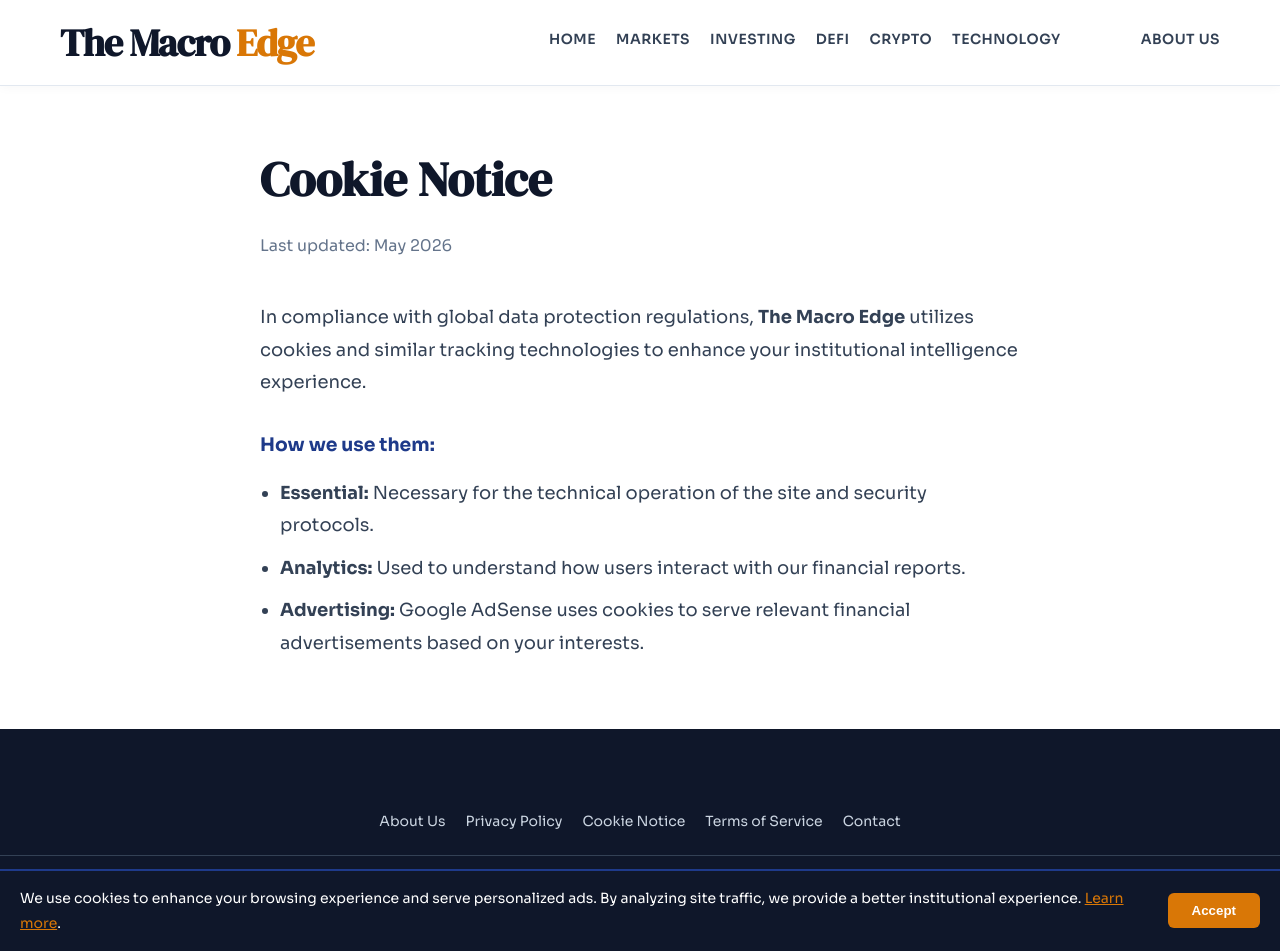
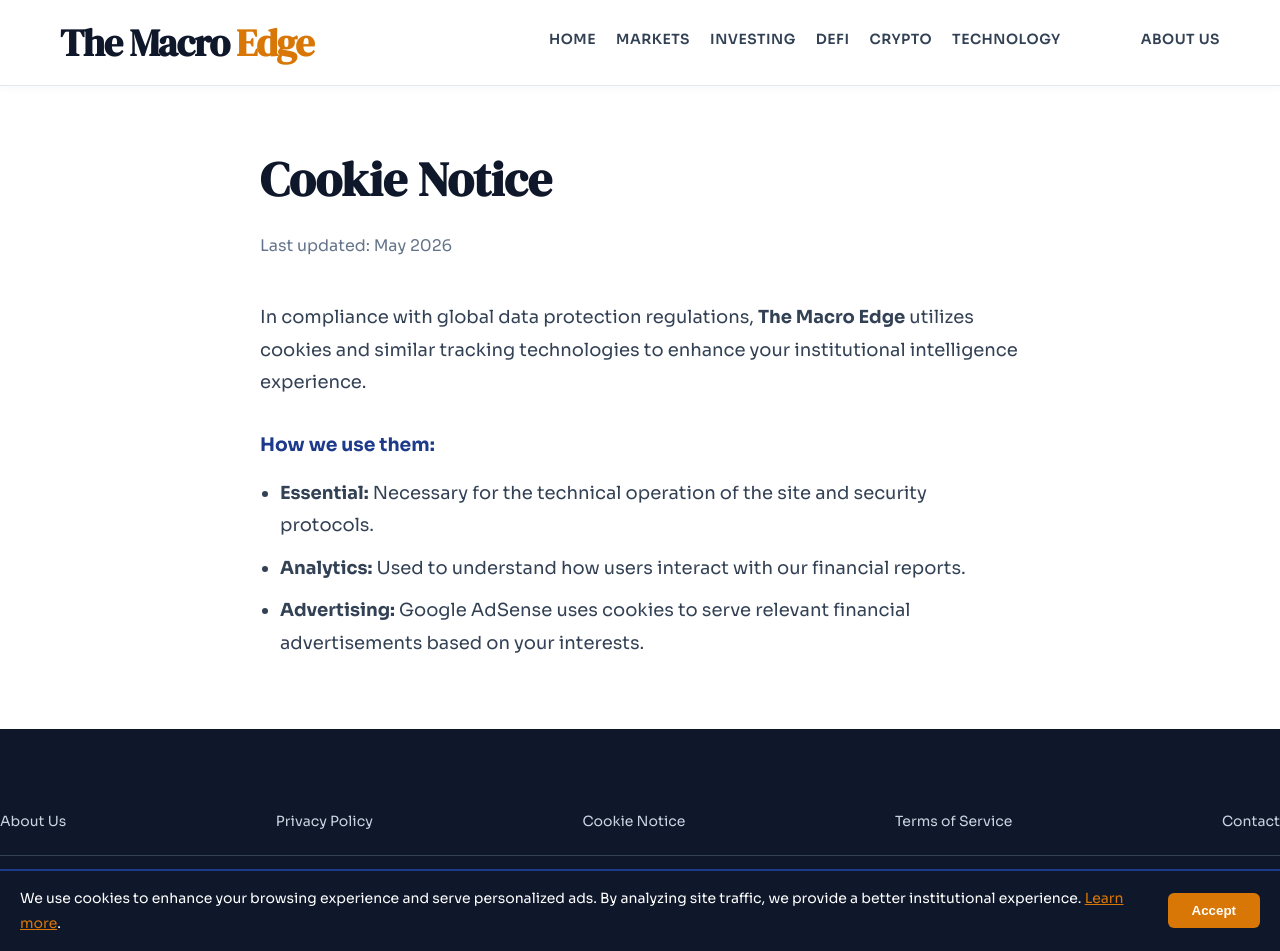
Before and after one commit to Frixx55/FinanceWorld, a Jekyll site: the page built from cookies.md, in a window 1280 px wide and 951 px high. Built offline with Jekyll 4.4.1, drawn with Linux system fonts in a browser that asks for light colours.

Commit message:
Update default.html

```diff
--- a/_layouts/default.html
+++ b/_layouts/default.html
@@ -97,7 +97,7 @@
 {{ content }}
 
 <footer>
-  <div class="footer-links">
+  <div class="footer-links" style="display: flex; flex-wrap: wrap; justify-content: space-between; gap: 15px;">
       <a href="{{ '/about/' | relative_url }}">About Us</a>
       <a href="{{ '/privacy/' | relative_url }}">Privacy Policy</a>
       <a href="{{ '/cookies/' | relative_url }}">Cookie Notice</a>
```
